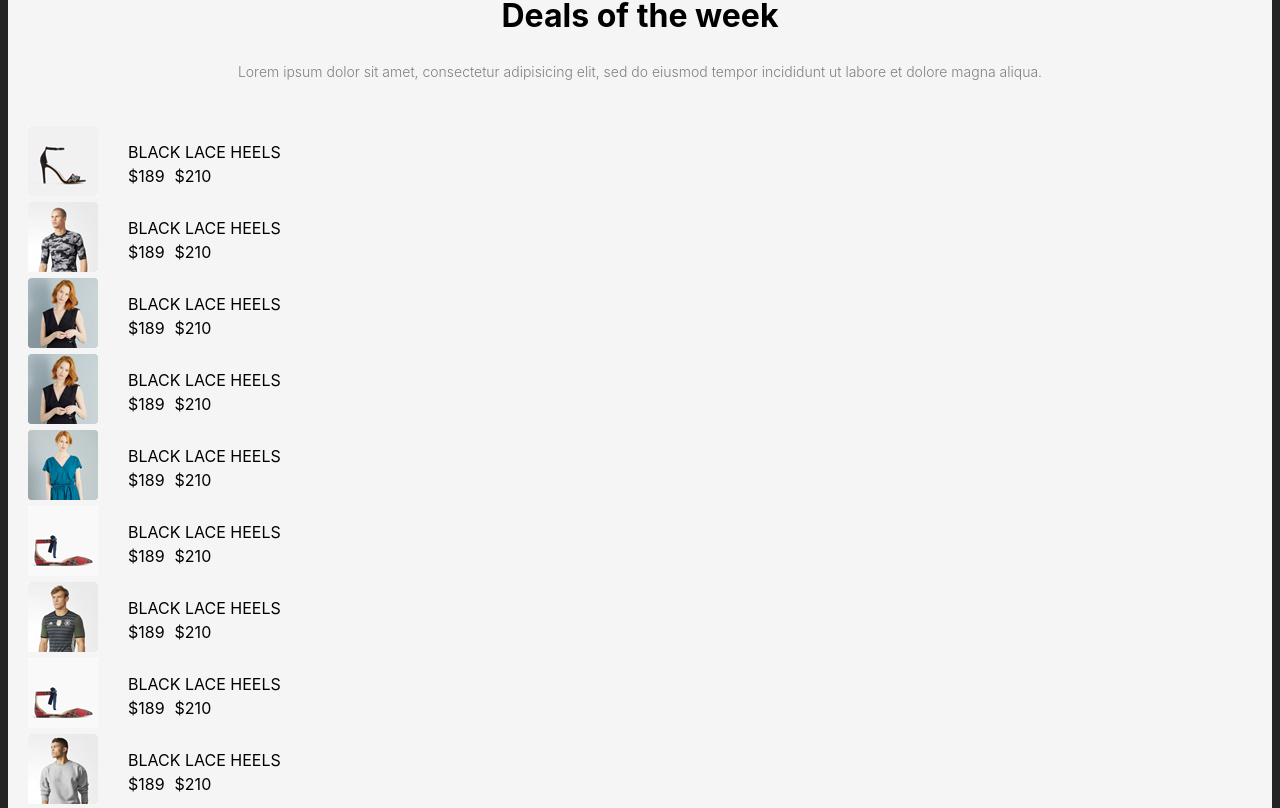
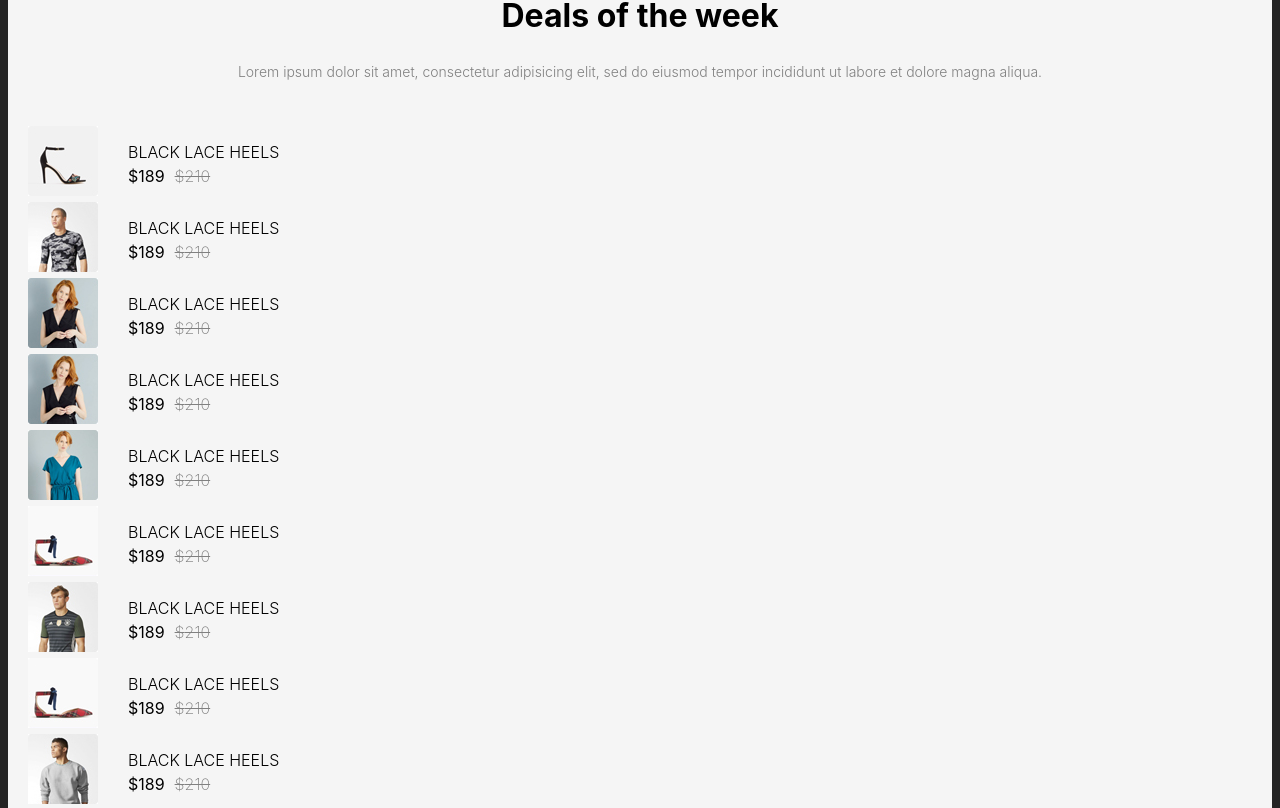
Before and after one commit to BridgetKas/ShoeStore, a React (Vite) app: page / in a window 1280 px wide. Shown: the part 1669-2477 px from the top of the page. Built offline with nearby package versions, Linux system fonts and the light colour scheme.

Commit message:
Added Deals Component

```diff
--- a/src/components/common/Deals/deals.jsx
+++ b/src/components/common/Deals/deals.jsx
@@ -100,7 +100,7 @@ function DealsComp() {
                 <img src={item.image}/>
               </div>
               <div>
-                <div className={styles.name}>{item.itemname}</div>
+                <div className={styles.name}><a>{item.itemname}</a></div>
                 <div className={styles.priceContainer}>
                   <a className={styles.finalprice}>${item.itemPrice}</a>
                   <a className={styles.firstprice}>${item.originalprice}</a>
--- a/src/components/common/Deals/deals.module.css
+++ b/src/components/common/Deals/deals.module.css
@@ -32,6 +32,12 @@ h3 {
 .name {
     text-transform:uppercase;
     color:black;
+    font-weight:300;
+}
+
+.name a:hover {
+    color: orange;
+    cursor:pointer;
 }
 
 .priceContainer {
@@ -40,7 +46,15 @@ h3 {
     gap:10px;
 }
 
-.finalprice, .firstprice {
+ .firstprice {
+    color:gray;
+    text-decoration: line-through;
+    font-weight:200;
+
+}
+
+.finalprice {
+    font-weight:400;
     color:black;
 }
 
```
